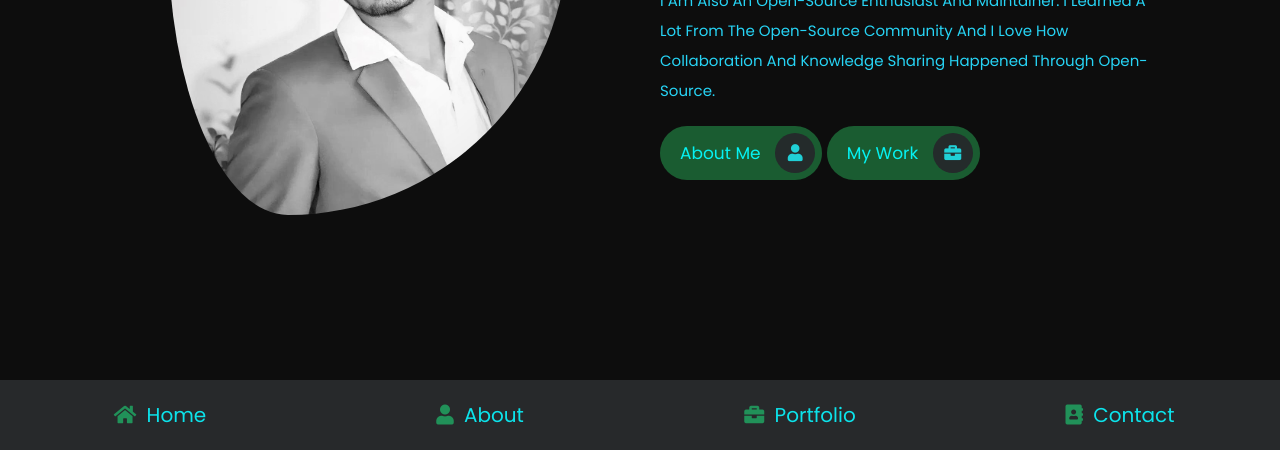
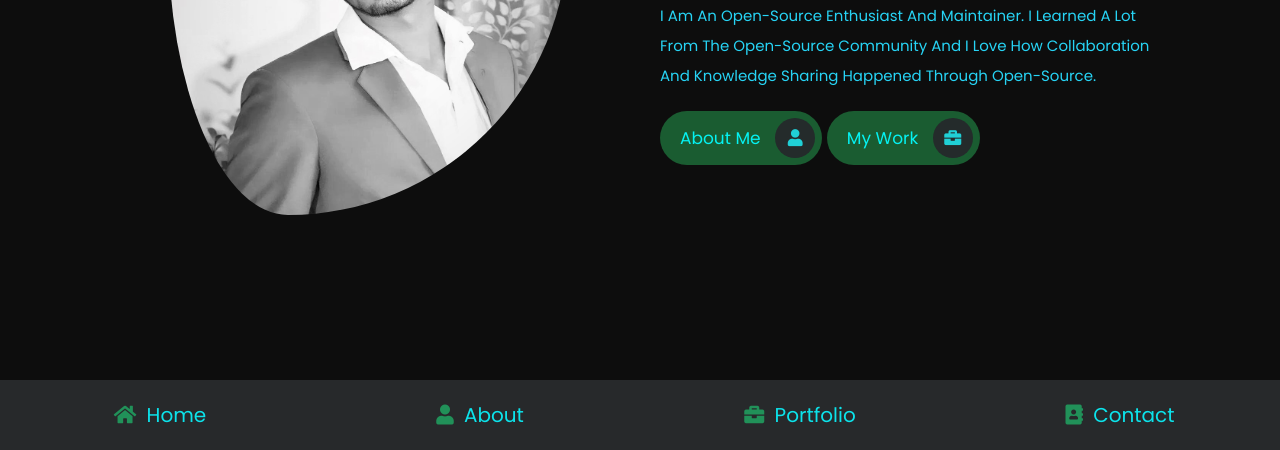
Before and after one commit to AdityaMaurya837/myportfolio.github.io, a plain HTML site: page index.html in a window 1280 px wide. Shown: the part 350-800 px from the top of the page. Drawn offline with Linux system fonts and the light colour scheme.

Commit message:
Update index.html

```diff
--- a/index.html
+++ b/index.html
@@ -37,7 +37,7 @@
     <div class="content">
         <h3>hi, i am Aditya Maurya</h3>
         <span>Front-end developer</span>
-        <p>i am also an open-source enthusiast and maintainer. i learned a lot from the open-source community and i love how collaboration and knowledge sharing happened through open-source.</p>
+        <p>i am an open-source enthusiast and maintainer. i learned a lot from the open-source community and i love how collaboration and knowledge sharing happened through open-source.</p>
         <a href="about.html" class="btn"> about me <i class="fas fa-user"></i> </a>
         <a href="portfolio.html" class="btn" style="margin-left: 2px;"> my  work <i class="fas fa-briefcase"></i> </a><br>
     </div>
```
